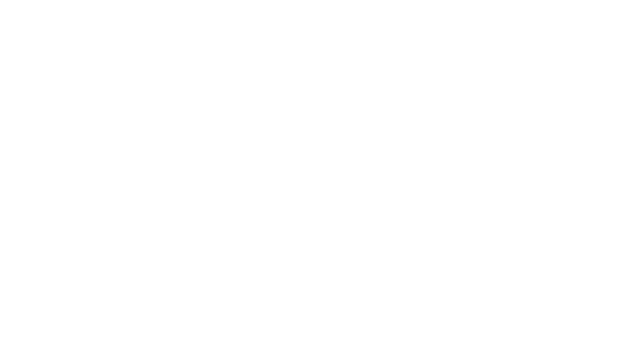
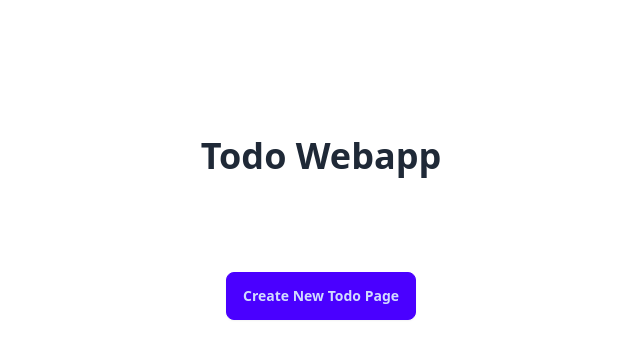
Before and after one commit to samor0412/TODO-List-Web-App, a React (Vite) app in the folder packages/frontend/: page / in a window 1280 px wide. Shown: the top 358 px of the page, without its empty margins (319-959 px from the left). Built offline with nearby package versions, Linux system fonts and the light colour scheme; the HTML template or start-up script is replaced by a standard one.

Commit message:
feat(frontend): homepage display

```diff
--- a/packages/frontend/package.json
+++ b/packages/frontend/package.json
@@ -16,7 +16,8 @@
   },
   "dependencies": {
     "react": "^18.3.1",
-    "react-dom": "^18.3.1"
+    "react-dom": "^18.3.1",
+    "react-router-dom": "^6.24.1"
   },
   "devDependencies": {
     "@testing-library/jest-dom": "^6.4.6",
@@ -29,6 +30,7 @@
     "@vitejs/plugin-react-swc": "^3.7.0",
     "@vitest/ui": "^1.6.0",
     "autoprefixer": "^10.4.19",
+    "daisyui": "^4.12.10",
     "eslint": "^8.57.0",
     "eslint-config-prettier": "^9.1.0",
     "eslint-plugin-prettier": "^5.1.3",
--- a/packages/frontend/src/pages/homepage/index.tsx
+++ b/packages/frontend/src/pages/homepage/index.tsx
@@ -1,6 +1,9 @@
 const HomePage: React.FC = () => {
     return (
-        <div></div>
+        <div className="flex flex-col items-center h-screen w-screen pt-10">
+            <h2 className="text-4xl font-bold my-24">Todo Webapp</h2>
+            <button className="btn btn-primary">Create New Todo Page</button>
+        </div>
     )
 }
 
--- a/packages/frontend/tailwind.config.mjs
+++ b/packages/frontend/tailwind.config.mjs
@@ -5,5 +5,5 @@ export default {
   theme: {
     extend: {}
   },
-  plugins: []
+  plugins: [require('daisyui')]
 }
```
Also changed, not shown: 2 other files (tests, documents, lock files or other folders).
